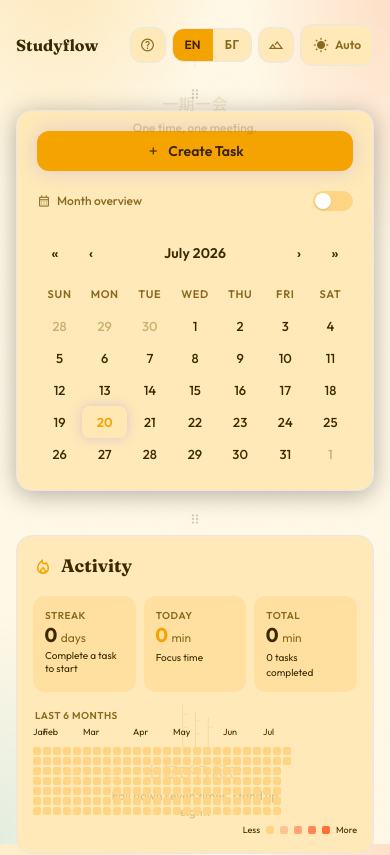
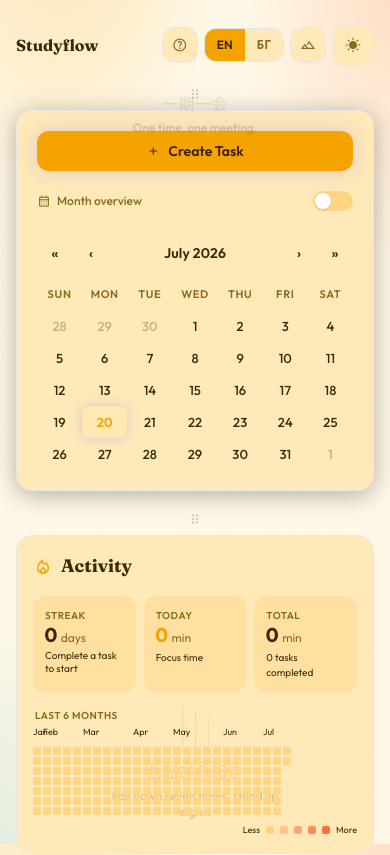
Before and after one commit to pkindalov/Studyflow, a React (Vite) app: page / in a window 390 px wide. Shown: the top 855 px of the page. Built offline with nearby package versions, Linux system fonts and the light colour scheme.

Commit message:
Hide the theme picker's text label on narrow screens

```diff
--- a/src/layout/SeasonThemePicker.jsx
+++ b/src/layout/SeasonThemePicker.jsx
@@ -99,7 +99,7 @@ export default function SeasonThemePicker({ themeChoice, setThemeChoice, activeS
         aria-expanded={isOpen}
       >
         <span className="material-symbols-outlined text-base icon-filled" aria-hidden="true">{activeSeasonIcon}</span>
-        {buttonLabel}
+        <span className="hidden sm:inline">{buttonLabel}</span>
       </button>
       {isOpen && (
         <div
```
